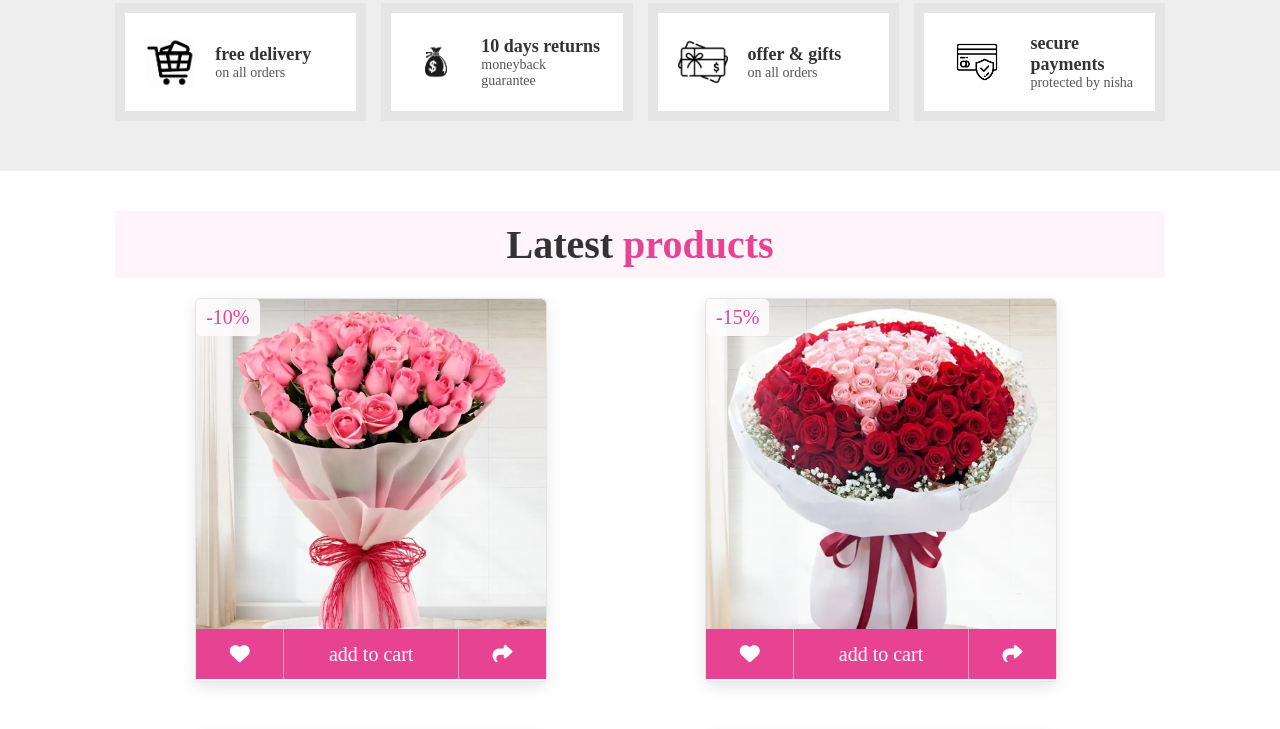
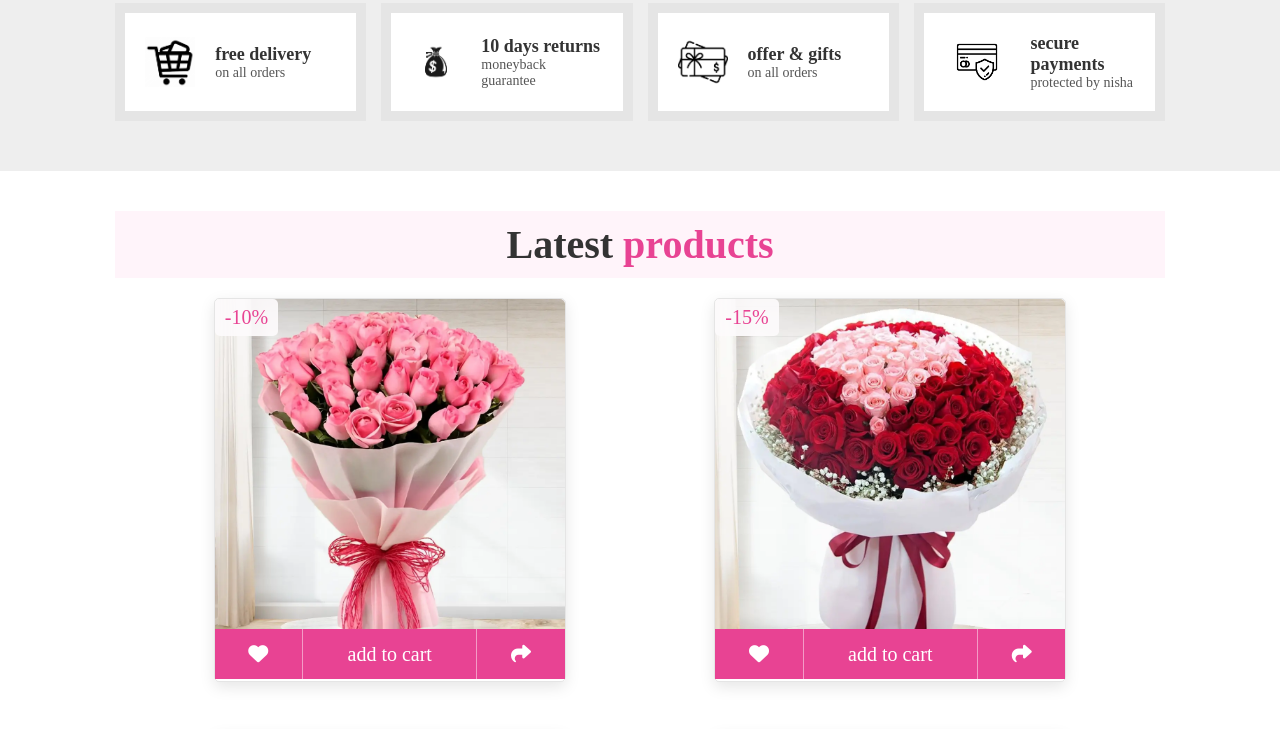
Before and after one commit to Nishayadav1/Flower-Shop, a plain HTML site: page index.html in a window 1280 px wide. Shown: the part 1318-2047 px from the top of the page. Drawn offline with Linux system fonts and the light colour scheme.

Commit message:
its complete

```diff
--- a/style.css
+++ b/style.css
@@ -13,7 +13,7 @@ html{
     font-size: 62.5%;
     scroll-behavior: smooth;
     scroll-padding-top: 6rem;
-    overflow-x: hidden;
+    overflow-x:hidden;
 }
 section{
     padding:2rem 9% ;
@@ -220,12 +220,9 @@ header .fa-bars{
 }
 
  .products .box-container{
-    display:grid;
-    justify-content: space-around;
-    margin-left:8rem;
-    grid-template-columns:repeat(auto-fit,minmax(40rem,1fr));
+    display:flex;
     gap: 5rem 5rem;
-    justify-content: space-around;
+    justify-content: space-evenly;
     flex-wrap: wrap;
 }
 .products .box-container .box{
@@ -282,9 +279,6 @@ header .fa-bars{
     font-size: 2.2rem;
     padding: 0 1rem ;
 }
-
-
-
 
  .review .box-container{
     display: flex;
```
Also changed, not shown: index.html (+5 -0 lines).
